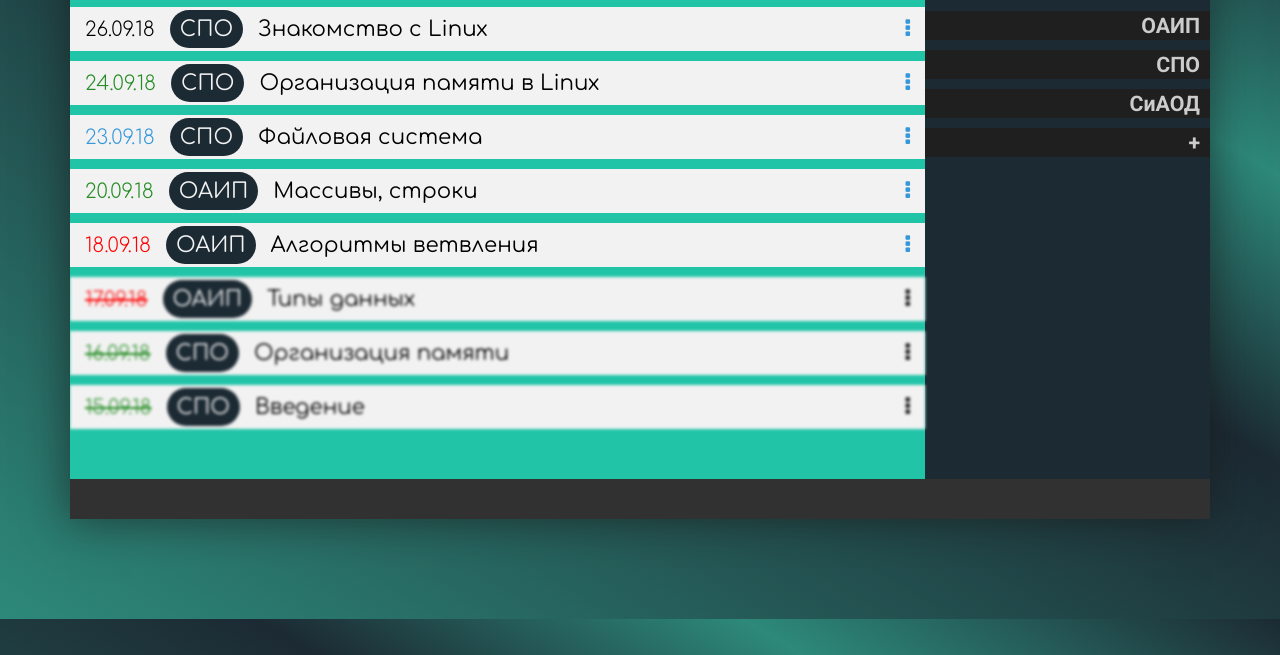
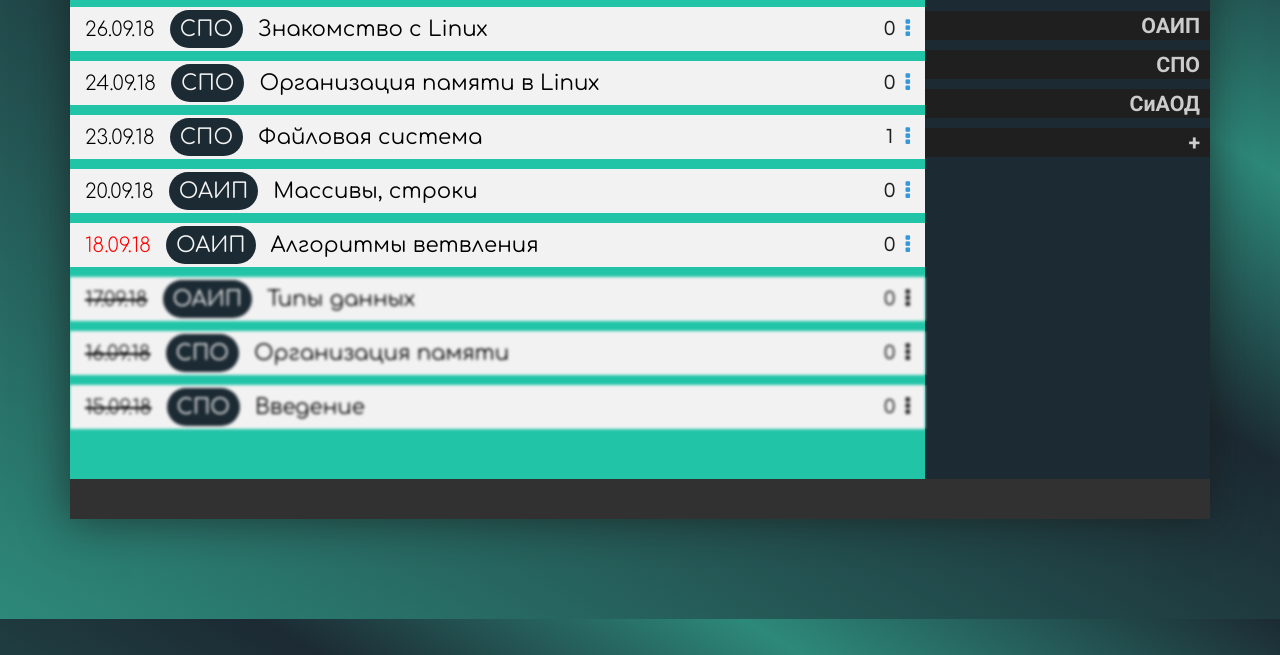
Before and after one commit to randomdotcom/EasyLab, a plain HTML site: page teachercabinet.html in a window 1280 px wide. Shown: the part 145-800 px from the top of the page. Drawn offline with Linux system fonts and the light colour scheme.

Commit message:
added count of labs for checking (teachers cabinet)

```diff
--- a/css/cabinet.css
+++ b/css/cabinet.css
@@ -134,8 +134,9 @@ body {
     cursor: pointer;
     transition: filter 0.1s linear;
 }
-.info-block {
+.ul-labs li div {
     display: flex;
+    justify-content: center;
     align-items: center;
 }
 .ul-labs li:last-child {
@@ -346,3 +347,9 @@ body {
 .ul-labs li .text-black {
     color: #1f1f1f;
 }
+.countLabsForCheck {
+    cursor: pointer;
+    color: #1f1f1f;
+    font-family: 'Century Gothic', cursive;
+    margin-right: 10px;
+}
--- a/teachercabinet.html
+++ b/teachercabinet.html
@@ -14,7 +14,7 @@
         <header class="header">
             <div class="logo-block"><p class="logo-text">EasyLab</p></div>
             <div class="studentinfo">
-                <div class="debts-teacher-block" data-toggle="tooltip" data-placement="right" title="Новsе работs на проверку"><div class="debts-teacher-text">1</div></div>
+                <div class="debts-teacher-block" data-toggle="tooltip" data-placement="right" title="Новые работы на проверку"><div class="debts-teacher-text">1</div></div>
                 <p class="studentname">Артём Викторович</p>
                 <div class="avatar"><img class="graduation-cap" src="img/graduation-cap.png"  alt="avatar"></div>
             </div>
@@ -28,14 +28,14 @@
                     </div>
                 </div>
                 <ul class="ul-labs">
-                    <li><div class="info-block"><div class="date" data-toggle="tooltip" data-placement="right" title="Срок сдачи">26.09.18</div><div class="lesson-name-block"><p class="lesson-name">СПО</p></div><p>Знакомство с Linux</p></div><i class="fa fa-ellipsis-v text-blue" aria-hidden="true"></i></li>
-                    <li><div class="info-block"><div class="date date-success" data-toggle="tooltip" data-placement="right" title="Срок сдачи">24.09.18</div><div class="lesson-name-block"><p class="lesson-name">СПО</p></div><p>Организация памяти в Linux</p></div><i class="fa fa-ellipsis-v text-blue" aria-hidden="true"></i></li>
-                    <li><div class="info-block"><div class="date date-checking" data-toggle="tooltip" data-placement="right" title="Срок сдачи">23.09.18</div><div class="lesson-name-block"><p class="lesson-name">СПО</p></div><p>Файловая система</p></div><i class="fa fa-ellipsis-v text-blue" aria-hidden="true"></i></li>
-                    <li><div class="info-block"><div class="date date-success" data-toggle="tooltip" data-placement="right" title="Срок сдачи">20.09.18</div><div class="lesson-name-block"><p class="lesson-name">ОАИП</p></div><p>Массивы, строки</p></div><i class="fa fa-ellipsis-v text-blue" aria-hidden="true"></i></li>
-                    <li><div class="info-block"><div class="date date-burn" data-toggle="tooltip" data-placement="right" title="Срок сдачи">18.09.18</div><div class="lesson-name-block"><p class="lesson-name">ОАИП</p></div><p>Алгоритмы ветвления</p></div><i class="fa fa-ellipsis-v text-blue" aria-hidden="true"></i></li>
-                    <li class="burned"><div class="info-block"><div class="date date-burn date-timeisup" data-toggle="tooltip" data-placement="right" title="Срок сдачи">17.09.18</div><div class="lesson-name-block"><p class="lesson-name">ОАИП</p></div><p>Типы данных</p></div><i class="fa fa-ellipsis-v text-black" aria-hidden="true"></i></li>
-                    <li class="burned"><div class="info-block"><div class="date date-success date-timeisup" data-toggle="tooltip" data-placement="right" title="Срок сдачи">16.09.18</div><div class="lesson-name-block"><p class="lesson-name">СПО</p></div><p>Организация памяти</p></div><i class="fa fa-ellipsis-v text-black" aria-hidden="true"></i></li>
-                    <li class="burned"><div class="info-block"><div class="date date-success date-timeisup" data-toggle="tooltip" data-placement="right" title="Срок сдачи">15.09.18</div><div class="lesson-name-block"><p class="lesson-name">СПО</p></div><p>Введение</p></div><i class="fa fa-ellipsis-v text-black" aria-hidden="true"></i></li>
+                    <li><div><div class="date" data-toggle="tooltip" data-placement="right" title="Срок сдачи">26.09.18</div><div class="lesson-name-block"><p class="lesson-name">СПО</p></div><p>Знакомство с Linux</p></div><div><p class="countLabsForCheck" data-toggle="tooltip" data-placement="right" title="Лабораторных на проверку">0</p><i class="fa fa-ellipsis-v text-blue" aria-hidden="true"></i></div></li>
+                    <li><div><div class="date" data-toggle="tooltip" data-placement="right" title="Срок сдачи">24.09.18</div><div class="lesson-name-block"><p class="lesson-name">СПО</p></div><p>Организация памяти в Linux</p></div><div><p class="countLabsForCheck" data-toggle="tooltip" data-placement="right" title="Лабораторных на проверку">0</p><i class="fa fa-ellipsis-v text-blue" aria-hidden="true"></i></div></li>
+                    <li><div><div class="date" data-toggle="tooltip" data-placement="right" title="Срок сдачи">23.09.18</div><div class="lesson-name-block"><p class="lesson-name">СПО</p></div><p>Файловая система</p></div><div><p class="countLabsForCheck" data-toggle="tooltip" data-placement="right" title="Лабораторных на проверку">1</p><i class="fa fa-ellipsis-v text-blue" aria-hidden="true"></i></div></li>
+                    <li><div><div class="date" data-toggle="tooltip" data-placement="right" title="Срок сдачи">20.09.18</div><div class="lesson-name-block"><p class="lesson-name">ОАИП</p></div><p>Массивы, строки</p></div><div><p class="countLabsForCheck" data-toggle="tooltip" data-placement="right" title="Лабораторных на проверку">0</p><i class="fa fa-ellipsis-v text-blue" aria-hidden="true"></i></div></li>
+                    <li><div><div class="date date-burn" data-toggle="tooltip" data-placement="right" title="Срок сдачи">18.09.18</div><div class="lesson-name-block"><p class="lesson-name">ОАИП</p></div><p>Алгоритмы ветвления</p></div><div><p class="countLabsForCheck" data-toggle="tooltip" data-placement="right" title="Лабораторных на проверку">0</p><i class="fa fa-ellipsis-v text-blue" aria-hidden="true"></i></div></li>
+                    <li class="burned"><div><div class="date date-timeisup" data-toggle="tooltip" data-placement="right" title="Срок сдачи">17.09.18</div><div class="lesson-name-block"><p class="lesson-name">ОАИП</p></div><p>Типы данных</p></div><div><p class="countLabsForCheck" data-toggle="tooltip" data-placement="right" title="Лабораторных на проверку">0</p><i class="fa fa-ellipsis-v text-black" aria-hidden="true"></i></div></li>
+                    <li class="burned"><div><div class="date date-timeisup" data-toggle="tooltip" data-placement="right" title="Срок сдачи">16.09.18</div><div class="lesson-name-block"><p class="lesson-name">СПО</p></div><p>Организация памяти</p></div><div><p class="countLabsForCheck" data-toggle="tooltip" data-placement="right" title="Лабораторных на проверку">0</p><i class="fa fa-ellipsis-v text-black" aria-hidden="true"></i></div></li>
+                    <li class="burned"><div><div class="date date-timeisup" data-toggle="tooltip" data-placement="right" title="Срок сдачи">15.09.18</div><div class="lesson-name-block"><p class="lesson-name">СПО</p></div><p>Введение</p></div><div><p class="countLabsForCheck" data-toggle="tooltip" data-placement="right" title="Лабораторных на проверку">0</p><i class="fa fa-ellipsis-v text-black" aria-hidden="true"></i></div></li>
                 </ul>
             </div>
             <div class="main-navbar">
```
